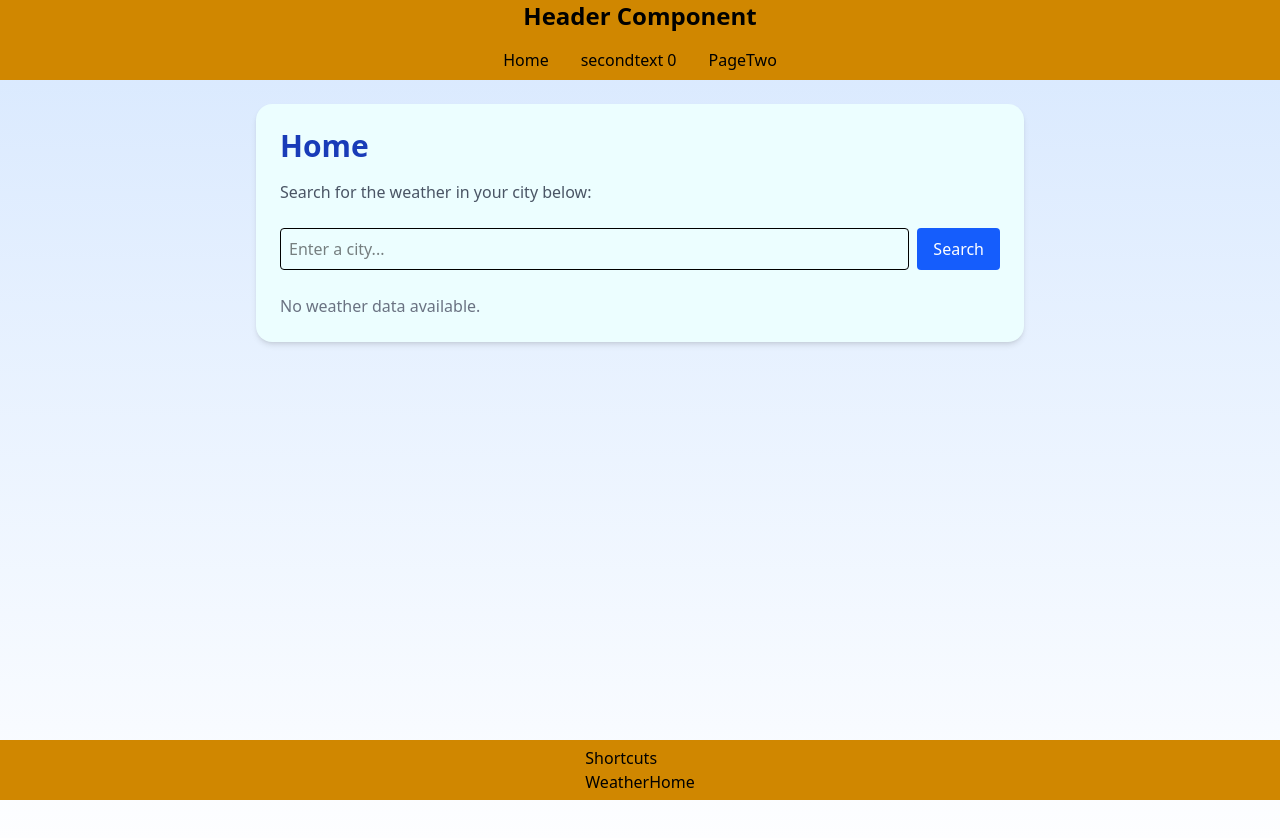
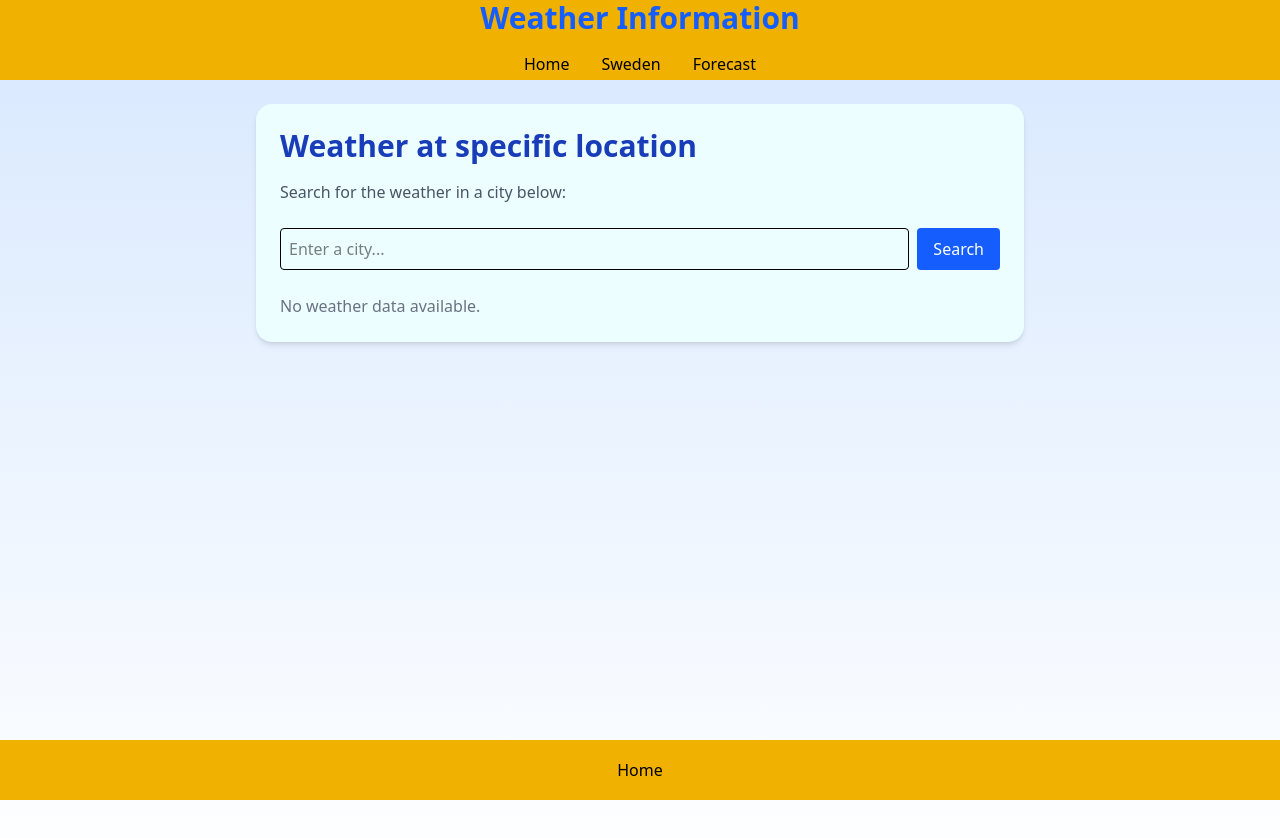
Before and after one commit to ZanaPK0/Version1, a React (Vite) app in the folder vite-project/: page / in a window 1280 px wide. Shown: the top 838 px of the page. Built offline with nearby package versions, Linux system fonts and the light colour scheme.

Commit message:
cleaned up code and adjusted styling and names/text

```diff
--- a/vite-project/src/Components/Footer/Footer.jsx
+++ b/vite-project/src/Components/Footer/Footer.jsx
@@ -1,21 +1,3 @@
-/**
- * NasdaqStockChange.jsx
- * This component manages and displays stock price changes for selected NASDAQ companies.
- * It allows users to fetch and view stock data, select additional stocks, and handle notifications.
- *
- * Redux:
- * - Uses `useDispatch` to fetch stock price changes via `fetchStockPriceChange`.
- * - Uses `useSelector` to access `priceChanges` from the Redux store.
- *
- * States handled:
- * - `showCompanies`: Controls whether the NASDAQ company list dropdown is visible.
- * - `companyCards`: Stores the selected companies to display.
- * - `snackbar`: Displays notifications when a stock is searched or already selected.
- */
-
-
-
-
 
 
 
@@ -27,12 +9,8 @@ import { Link } from "react-router";
 const Footer = () => {
 return (
 
-    <footer className=" fixed bottom-0 h-15 w-12/12 flex flex-row justify-around items-center bg-yellow-600">
+    <footer className=" fixed bottom-0 h-15 w-12/12 flex flex-row justify-around items-center bg-yellow-500">
       <article className="footerArticle">
-        <h4 className="footerh4">Shortcuts</h4>
-        <Link to="/contact" className="footerLink">
-          Weather
-        </Link>
         <Link to="/" className="footerLink">
           Home
         </Link>
--- a/vite-project/src/Components/Header/Header.jsx
+++ b/vite-project/src/Components/Header/Header.jsx
@@ -11,9 +11,9 @@ import Navbar from "../Navbar/Navbar";
 
 function Header ({ pageOneName }) {
     return (
-        <header className=" h-20 w-12/12 flex flex-col justify-around items-center bg-yellow-600">
-            <h1 className="font-bold text-2xl"> Header Component </h1>
-            <Navbar pageoneName={pageOneName} />
+        <header className=" h-20 w-12/12 flex flex-col justify-around items-center bg-yellow-500">
+            <h1 className="font-bold text-3xl text-blue-600" > Weather Information </h1>
+            <Navbar/>
         </header>
 
     );
--- a/vite-project/src/Components/Navbar/Navbar.jsx
+++ b/vite-project/src/Components/Navbar/Navbar.jsx
@@ -2,14 +2,7 @@ import React, { useEffect, useState } from "react";
 import { NavLink } from "react-router-dom";
 
 
-const Navbar = ({
-    pageoneName
-}) => {
-    const [counter, setCounter] = useState(0);
-
-    useEffect(() => {
-        console.log({counter});
-    }, [counter])
+const Navbar = () => {
 
     return (
         <nav className="flex flex-row">
@@ -18,12 +11,12 @@ const Navbar = ({
             Home
             </NavLink>
 
-            <NavLink to ="/PageOne" className="m-2 p-2" onClick={() => setCounter(counter+1)}>
-            {pageoneName} {counter}
+            <NavLink to ="/PageOne" className="m-2 p-2">
+            Sweden
             </NavLink>
 
             <NavLink to ="/PageTwo" className="m-2 p-2">
-            PageTwo
+            Forecast
             </NavLink>
 
         </nav>
--- a/vite-project/src/Pages/Home.jsx
+++ b/vite-project/src/Pages/Home.jsx
@@ -54,8 +54,8 @@ function Home(){
     return (
       <main className="min-h-screen bg-gradient-to-b from-blue-100 to-white p-6">
         <div className="max-w-3xl mx-auto bg-cyan-50 rounded-2xl shadow-md p-6">
-          <h2 className="text-3xl font-bold mb-4 text-blue-800">Home</h2>
-          <p className="mb-6 text-gray-600">Search for the weather in your city below:</p>
+          <h1 className="text-3xl font-bold mb-4 text-blue-800">Weather at specific location</h1>
+          <p className="mb-6 text-gray-600">Search for the weather in a city below:</p>
 
           <SearchInput onSearch={(query) => dispatch(fetchCurrentLocationWeather(query))} />
 
--- a/vite-project/src/Pages/PageOne.jsx
+++ b/vite-project/src/Pages/PageOne.jsx
@@ -55,13 +55,13 @@ function PageOne() {
 
   return (
     <main className="min-h-screen bg-gradient-to-b from-sky-100 to-white p-6">
-      <div className="max-w-5xl mx-auto">
+      <section className="max-w-5xl mx-auto">
         <h1 className="text-4xl font-bold mb-6 text-sky-800">Weather in different parts of Sweden</h1>
 
         {loading && <p className="text-blue-500">Loading cities...</p>}
         {error && <p className="text-red-500">Error: {error}</p>}
 
-        <div className="grid grid-cols-1 sm:grid-cols-2 lg:grid-cols-3 gap-6">
+        <article className="grid grid-cols-1 sm:grid-cols-2 lg:grid-cols-3 gap-6">
           {citiesWeatherData && citiesWeatherData.length > 0 ? (
             citiesWeatherData.map((weather, index) => (
               <WeatherItem key={index} weather={weather} />
@@ -70,8 +70,8 @@ function PageOne() {
           ) : (
             !loading && <p className="text-gray-500">No weather data available...</p>
           )}
-        </div>
-      </div>
+        </article>
+      </section>
     </main>
   );
 }
--- a/vite-project/src/Pages/PageTwo.jsx
+++ b/vite-project/src/Pages/PageTwo.jsx
@@ -34,8 +34,6 @@
 
 
 
-
-
 import React from "react";
 import { useSelector } from "react-redux";
 import SearchInput from "../Components/WeatherSearch/SearchInput"
@@ -64,8 +62,8 @@ function PageTwo( ){
 
         <main className="min-h-screen bg-gradient-to-b from-blue-100 to-white p-6">
           <section className="max-w-3xl mx-auto bg-cyan-50 rounded-2xl shadow-md p-6">
-            <h2 className="text-3xl font-bold mb-4 text-blue-800">PageTwo</h2>
-            <p className="mb-6 text-gray-600">Search for the weather in your city below:</p>
+            <h2 className="text-3xl font-bold mb-4 text-blue-800">Daily Weather Forecast</h2>
+            <p className="mb-6 text-gray-600">Search for the weather in a city below:</p>
 
             <SearchInput onSearch={(query) => dispatch(fetchSearchedWeather(query))} />
 
@@ -94,16 +92,10 @@ function PageTwo( ){
       <h2 className="text-xl font-bold mb-4">Hourly Forecast</h2>
       <HourlyForecast forecastday={forecastday} />
     </article>
-
-
-
-
                 </article>
           ))}
         </article>
       )}
-
-
           </section>
         </main>
         </>
```
